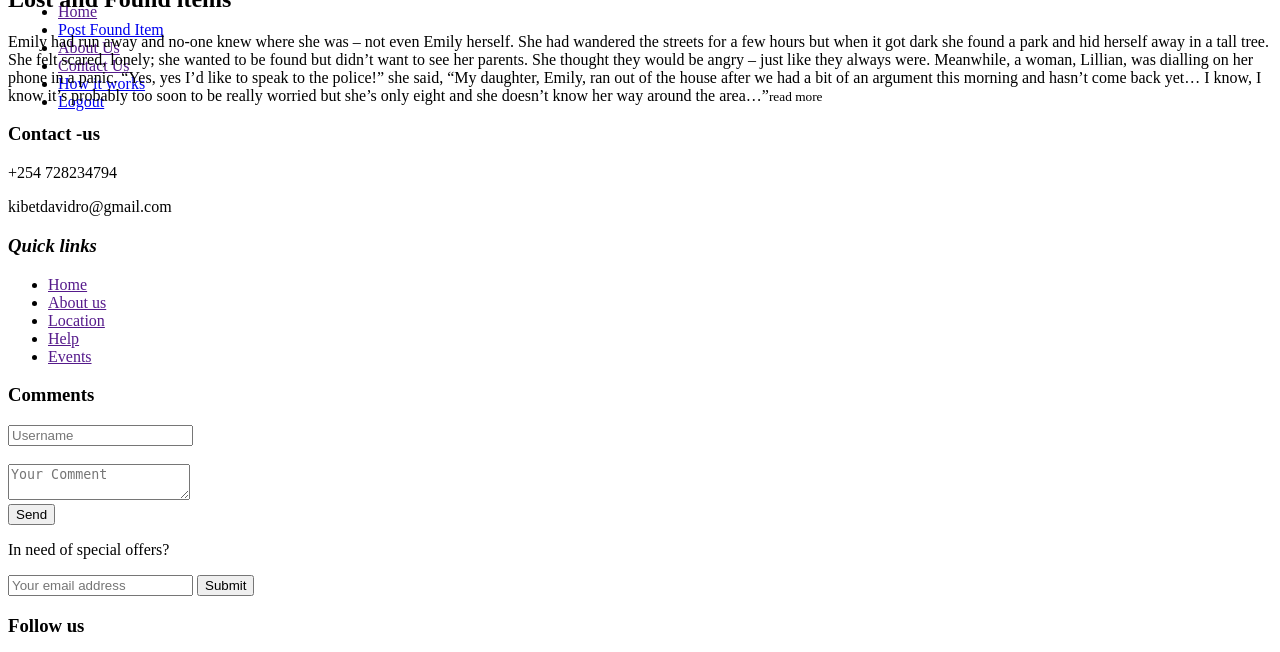
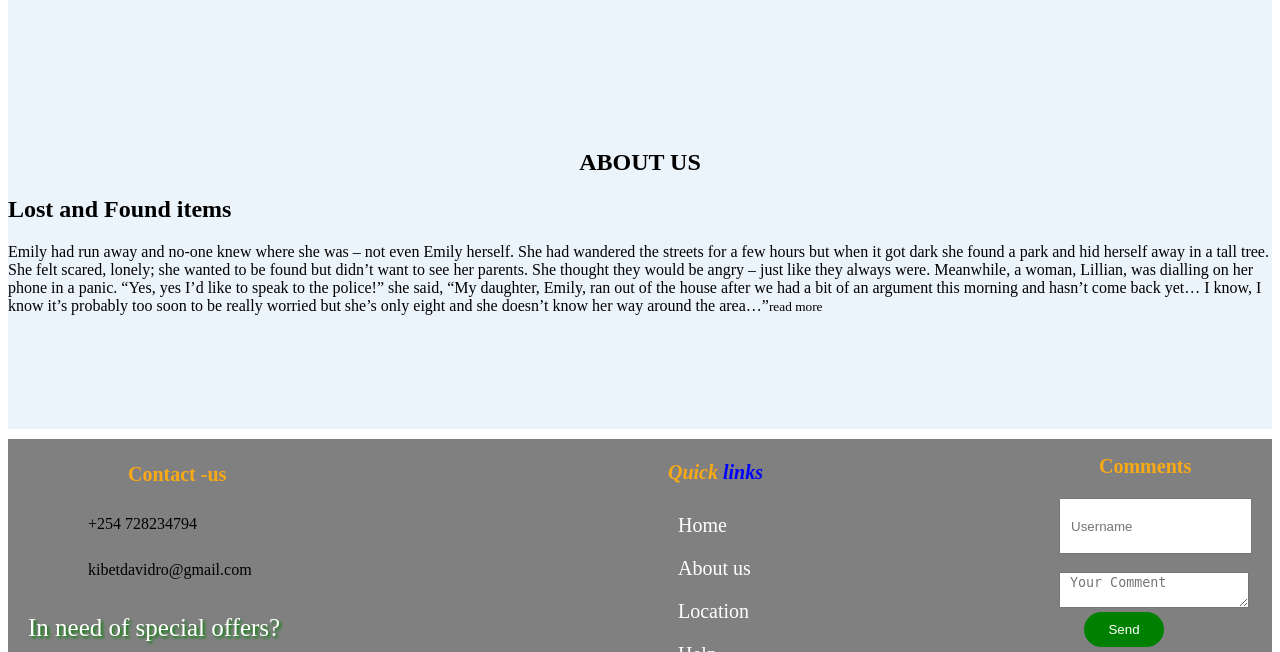
Before and after one commit to DavidKibetRono/Moringa-Access-Lost-And-Found-Website, a PHP site: page /ABOUT-US/index.html in a window 1280 px wide. Shown: the part 317-969 px from the top of the page. Run offline with PHP 8.4, Linux system fonts and the light colour scheme.

Commit message:
Update style.css
ad styles

```diff
--- a/ABOUT-US/style.css
+++ b/ABOUT-US/style.css
@@ -8,3 +8,155 @@
     border-bottom-right-radius:20px;
     /* transform: translate(0,100px); */
 }
+.about{
+    transform: translate(0,100px);
+}
+.navigation ul{
+    display:flex;
+    text-transform: uppercase;
+    align-items:center;
+justify-content:center;
+}
+h1{
+    text-align: center;
+}
+.navigation ul img{
+    width:180px;
+    height:180px;
+    margin-top:0px;
+    margin-right:180px;
+    border-radius: 100px;
+    border:2px solid green;
+    box-shadow: 5px 5px 5px green;
+}
+
+.navigation ul li{
+    list-style-type:none;
+    margin-top: 70px;
+}
+.navigation ul li a{
+    text-decoration: none;
+    padding: 20px;
+}
+.navigation ul li a:hover{
+    background-color: #FAA916;
+    color:yellow;
+    padding: 10px 10px;
+}
+.navigation2{
+    background-color: #ecf4fb;
+    height: 500px;
+
+}
+.about-text{
+    height: 500px;
+    transform: translate(0,100px);
+}
+#column2{
+    transform: translate(-180px);
+
+}
+.footer{
+    background-color:grey;
+    width:100%;
+    margin-bottom:0px;
+    margin-top:10px;
+    height:300px;
+}
+.footer h3{
+    color:#FAA916;
+    font-size:20px;
+    margin-left:40px;
+}
+.footer #column1{
+    float:left;
+    margin-left:80px;
+    line-height:30px;
+}
+.footer #column2{
+    padding-top:2px;
+    margin-left:800px;
+}
+.footer #column2 span{
+   color:blue;
+}
+.footer #column2 li{
+    list-style-type: none;
+    padding:10px
+}
+ .footer #column2 li a{
+    text-decoration:none;
+    font-size:20px;
+    color:#ffffff;
+}
+.about{
+    overflow: hidden;
+    margin-top: 10px;
+}
+.footer #column3{
+    position: relative;
+    top:-300px;
+    float: right;
+    right:20px;
+}
+input[type=myname]{
+    height:50px;
+    padding-left: 10px;
+}
+textarea{
+    padding-left:10px;
+}
+#column3 button{
+    padding:10px;
+    width:80px;
+    margin-left:25px;
+    border-radius: 20px;
+    padding-left:10px;
+    border:none;
+    background-color: green;
+    color:#ffffff;
+}
+.footer #column4{
+    margin-left:20px;
+}
+.footer #column4 p{
+    font-size:25px;
+    color:#ffffff;
+    text-shadow: 2px 2px 3px green;
+}
+input[type=mail]{
+    padding:10px;
+    width:280px;
+    padding-left: 10px;
+}
+.footer #column4{
+    margin-top: -130px;
+}
+.footer #column4 button{
+    background-color: green;
+    color:#ffffff;
+    border:none;
+    padding:13px;
+    margin-left:-5px;
+    width:120px
+}
+.footer #column5{
+    display:inline-block;
+    position: relative;
+    top:-120px;
+    margin: left 2000px;
+}
+.footer #column5 i{
+    font-size: 30px;
+    padding-left:30px;
+    padding-right:10px;
+    color:gold;
+}
+#column5, h3{
+    margin-left: 845px;
+    position: inherit;
+
+
+
+
+}
```
